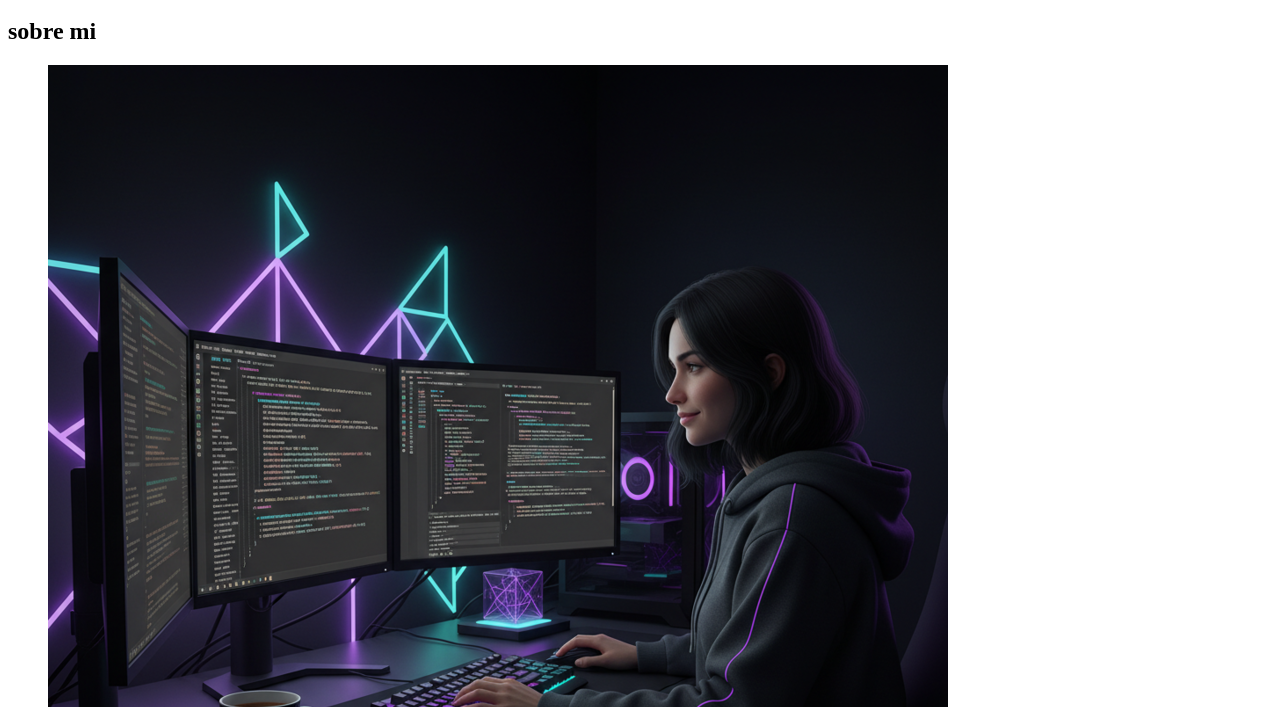
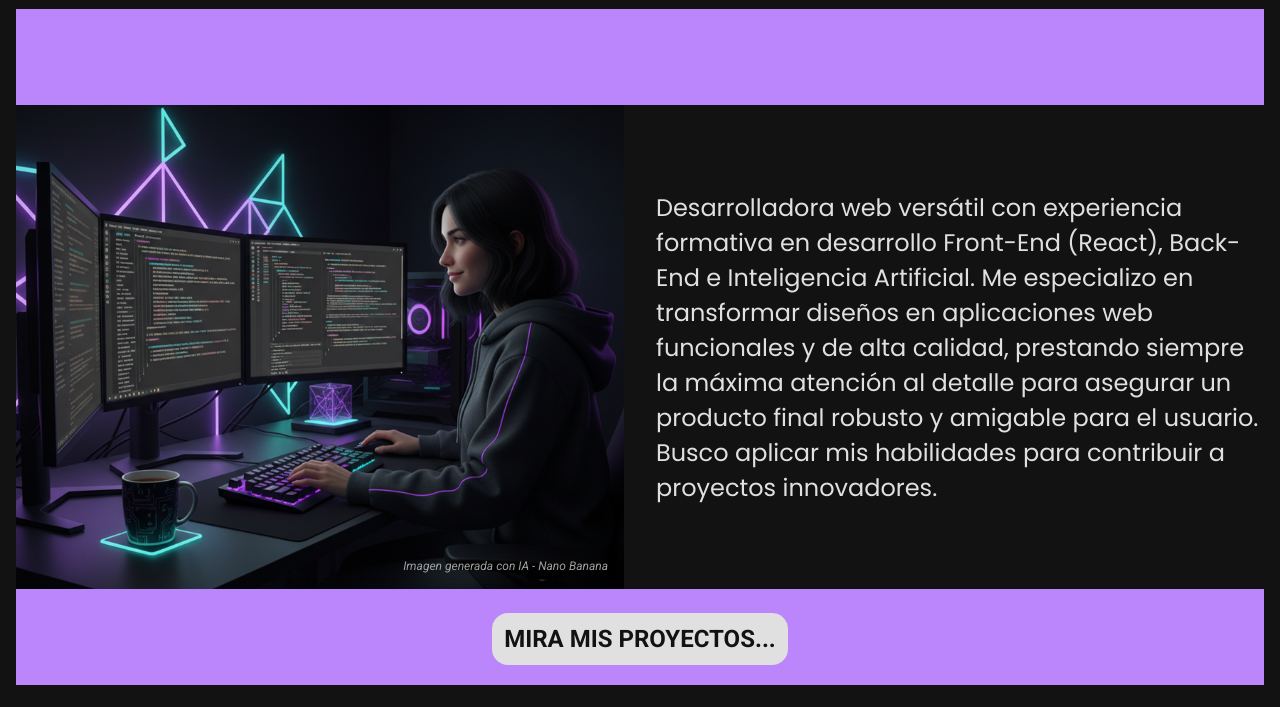
Before and after one commit to Antonela89/portfolio-ADA, a plain HTML site: page index.html in a window 1280 px wide. Shown: the part 154-861 px from the top of the page. Drawn offline with Linux system fonts and the light colour scheme.

Commit message:
importacion de archivos css

```diff
--- a/index.html
+++ b/index.html
@@ -55,8 +55,21 @@
     <!-- Color de la barra de URL en móviles (--accent-color) -->
     <meta name="theme-color" content="#bb86fc" />
 
-    <!-- link css -->
-    <link rel="stylesheet" href="/styles/styles.css" />
+    <!-- links css -->
+
+    <!-- Propósito:
+    La numeración de los archivos (1-config, 2-header, etc.) asegura un orden de carga predecible, donde las configuraciones base se cargan primero y los componentes específicos después. -->
+
+    <link rel="stylesheet" href="/styles/1-config.css" />
+    <link rel="stylesheet" href="/styles/2-header.css" />
+    <link rel="stylesheet" href="/styles/3-main.css" />
+    <link rel="stylesheet" href="/styles/4-section-sobreMi.css" />
+    <link rel="stylesheet" href="/styles/5-section-conocimientos.css" />
+    <link rel="stylesheet" href="/styles/6-section-frase.css" />
+    <link rel="stylesheet" href="/styles/7-section-proyectos.css" />
+    <link rel="stylesheet" href="/styles/8-section-contacto.css" />
+    <link rel="stylesheet" href="/styles/9-footer.css" />
+
     <!-- link fuentes -->
     <link rel="preconnect" href="https://fonts.googleapis.com" />
     <link rel="preconnect" href="https://fonts.gstatic.com" crossorigin />
```
